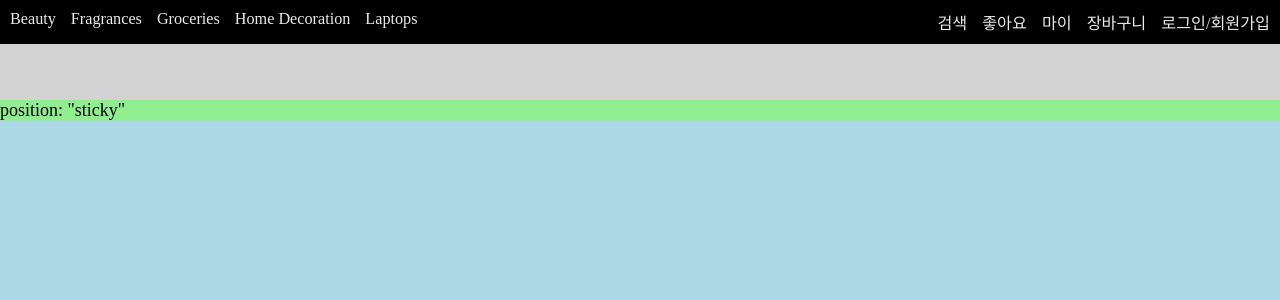
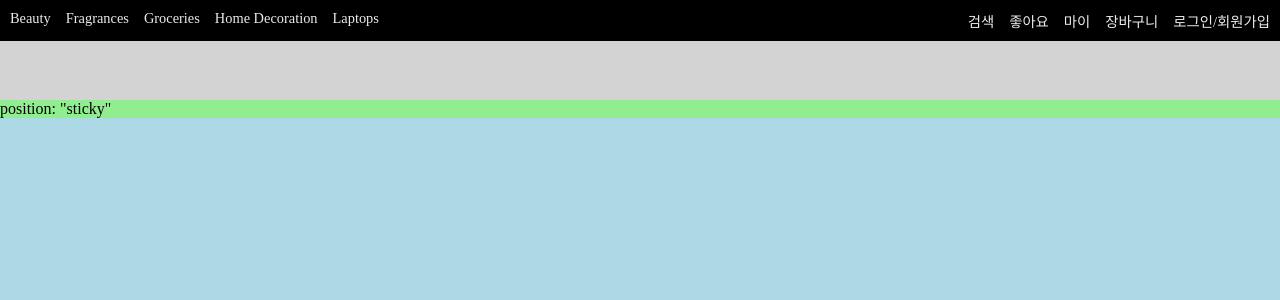
Before and after one commit to teakyungg/FakeStore, a Next.js app: page / in a window 1280 px wide. Shown: the top 300 px of the page. Built offline with nearby package versions, Linux system fonts and the light colour scheme.

Commit message:
fixed/전역 폰트 크기 변경

```diff
--- a/app/_variable.scss
+++ b/app/_variable.scss
@@ -1,7 +1,7 @@
 $breakpoints: 600px 1024px; // 모바일, 테블릿 브레이크 포인트
 
 // 모바일, 테블릿, PC 기준
-$font-size: 14px 16px 18px; // 폰트 사이즈
+$font-size: 14px 15px 16px; // 폰트 사이즈
 
 // 색깔
 $color: (
```
